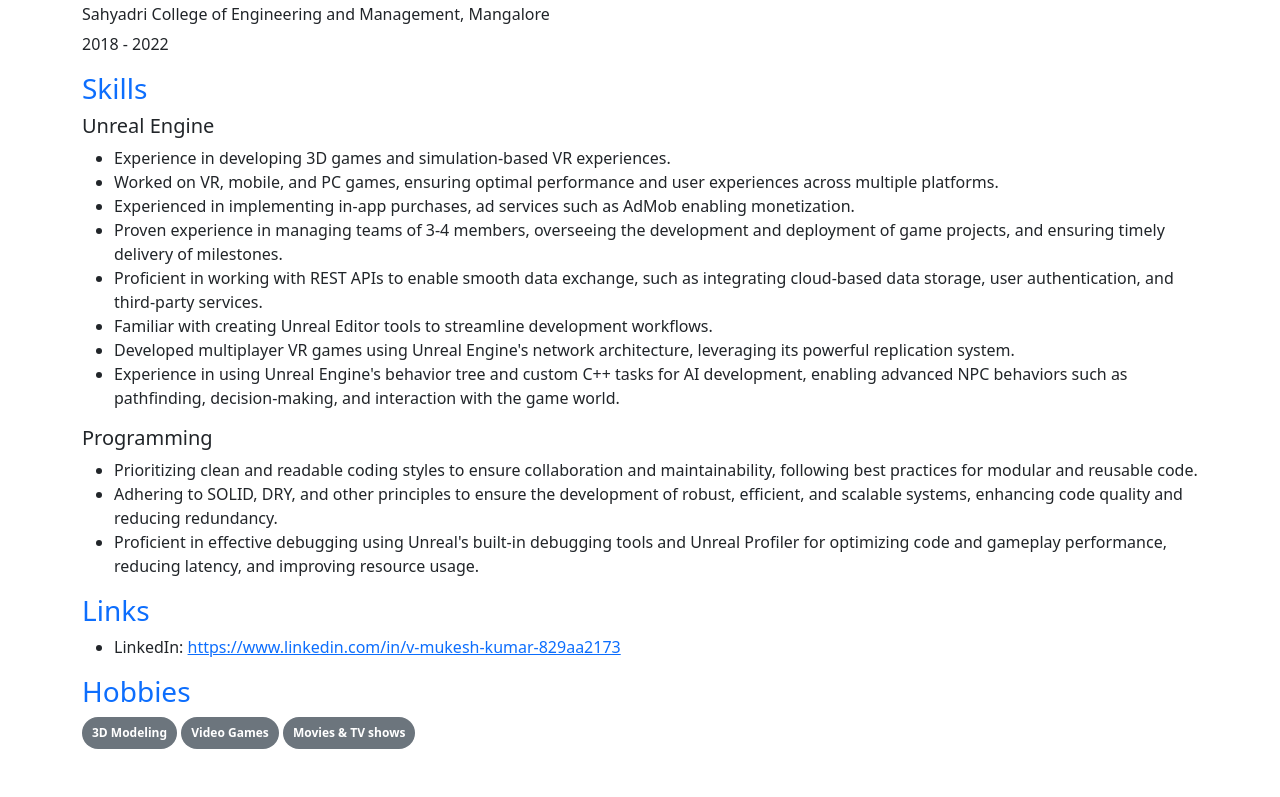
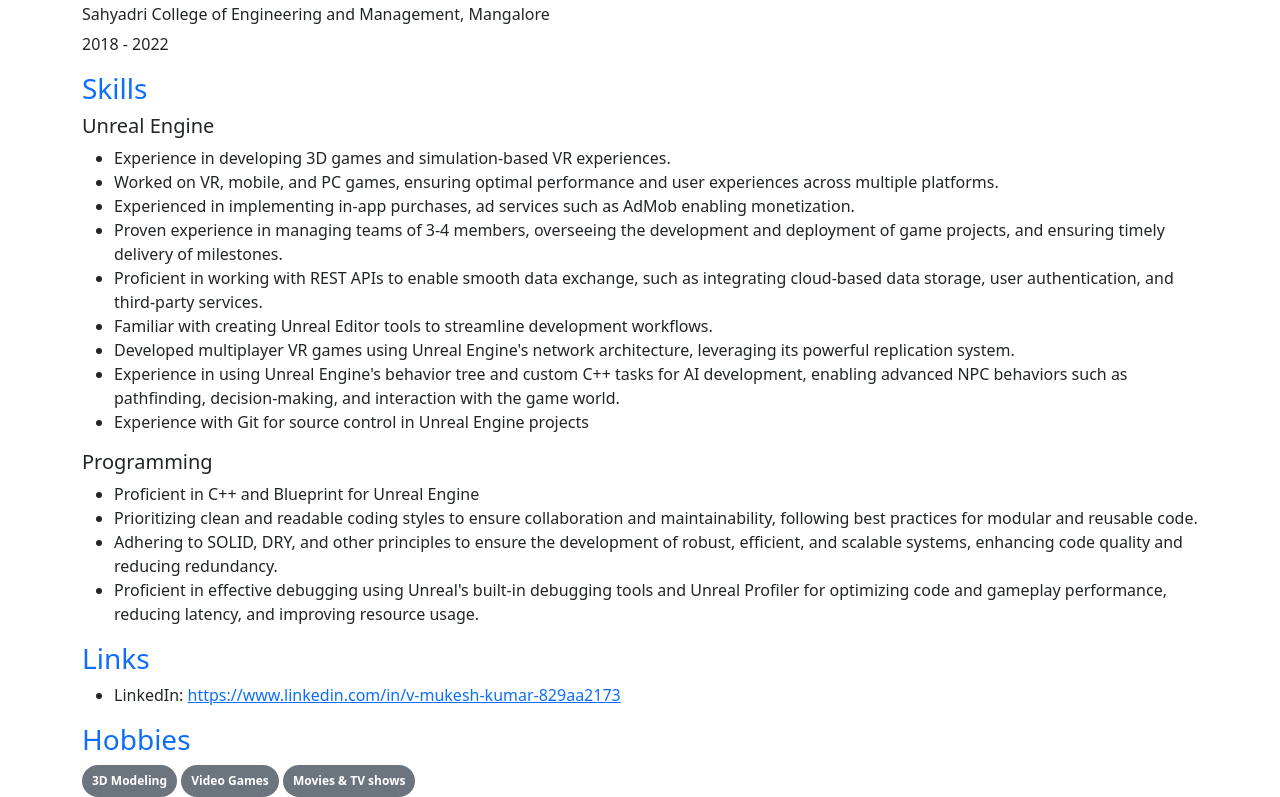
Before and after one commit to VmukeshK/resume, a plain HTML site: page index.html in a window 1280 px wide. Shown: the part 955-1752 px from the top of the page. Before the commit the page ends 1704 px from the top, so only its background shows below. Drawn offline with nearby package versions, Linux system fonts and the light colour scheme.

Commit message:
Update: programming skills

```diff
--- a/index.html
+++ b/index.html
@@ -70,10 +70,12 @@
             <li>Familiar with creating Unreal Editor tools to streamline development workflows.</li>
             <li>Developed multiplayer VR games using Unreal Engine's network architecture, leveraging its powerful replication system.</li>
             <li>Experience in using Unreal Engine's behavior tree and custom C++ tasks for AI development, enabling advanced NPC behaviors such as pathfinding, decision-making, and interaction with the game world.</li>
+            <li>Experience with Git for source control in Unreal Engine projects</li>
         </ul>
 
         <h5>Programming</h5>
         <ul>
+            <li>Proficient in C++ and Blueprint for Unreal Engine</li>
             <li>Prioritizing clean and readable coding styles to ensure collaboration and maintainability, following best practices for modular and reusable code.</li>
             <li>Adhering to SOLID, DRY, and other principles to ensure the development of robust, efficient, and scalable systems, enhancing code quality and reducing redundancy.</li>
             <li>Proficient in effective debugging using Unreal's built-in debugging tools and Unreal Profiler for optimizing code and gameplay performance, reducing latency, and improving resource usage.</li>
```
